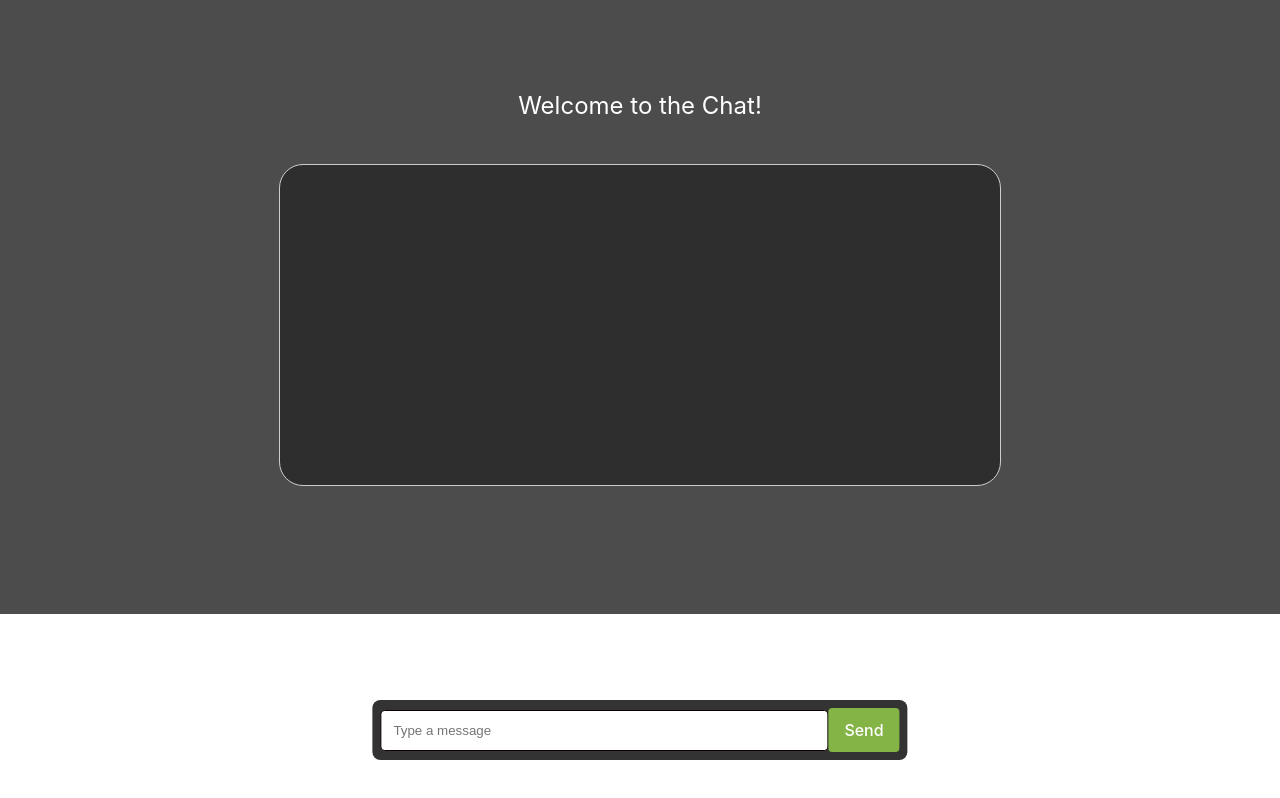
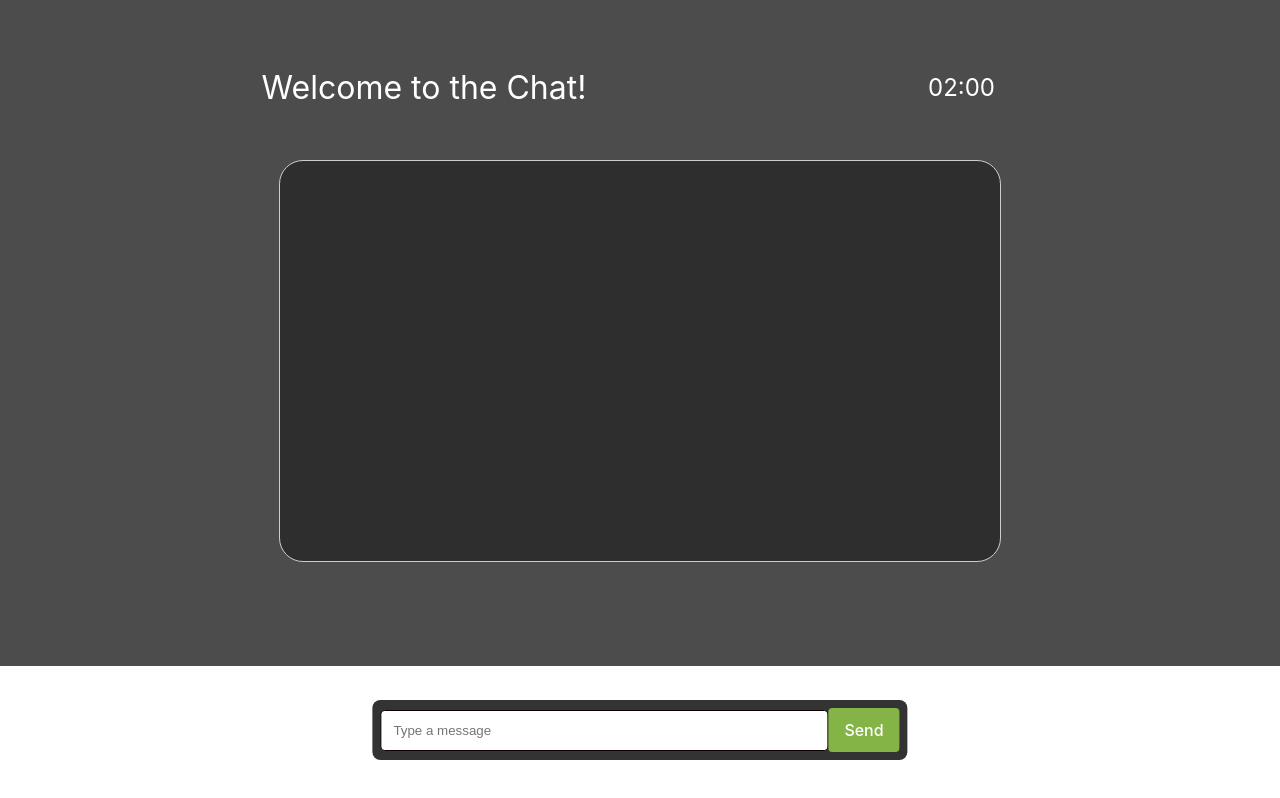
Before and after one commit to SzupanBurliga/TuringTest, a React (Vite) app in the folder turingtest-frontend/: page /MainView in a window 1280 px wide. Built offline with nearby package versions, Linux system fonts and the light colour scheme.

Commit message:
add timer

```diff
--- a/turingtest-frontend/src/App.css
+++ b/turingtest-frontend/src/App.css
@@ -21,15 +21,32 @@ body,
   color: white;
   margin-bottom: 2vh;
   background-color: rgba(0, 0, 0, 0.7);
-  padding: 11vh 2vh;
+  padding: 8vh 2vh;
   border-radius: vh;
   text-align: center;
 }
-/* Header Text Styling */
+/* container for header timer  Styling */
+.container-for-header-timer {
+  display: flex;
+  width: 75vw;
+  align-items: center;
+  justify-content: space-between;
+}
+/* header text  Styling */
 .header-text {
+  font-size: 4vh;
+  color: white;
+  width: 85%;
+  margin-bottom: 1vh;
+}
+
+.timer {
   font-size: 3vh;
   color: white;
-  margin-bottom: 2vh;
+  width: 5%;
+  text-align: right;
+  margin-bottom: 1vh;
+  margin-left: 1vw;
 }
 
 /* Chat Container Styling */
@@ -37,7 +54,7 @@ body,
   position: relative;
   display: flex;
   flex-direction: column;
-  height: 30vh;
+  height: 40vh;
   width: 50vw;
   margin: 5vh auto;
   border: 0.1vh solid #ccc;
--- a/turingtest-frontend/src/MainView.jsx
+++ b/turingtest-frontend/src/MainView.jsx
@@ -1,4 +1,4 @@
-import React, { useState } from "react";
+import React, { useState, useEffect } from "react";
 import "./App.css";
 import ChatWindow from "./ChatWindow";
 import UserInput from "./UserInput";
@@ -7,6 +7,8 @@ import SendButton from "./SendButton";
 function MainView() {
   const [message, setMessage] = useState("");
   const [chatHistory, setChatHistory] = useState([]);
+  const [timer, setTimer] = useState(120);
+  const [isTimerActive, setIsTimerActive] = useState(false);
 
   const handleInputChange = (event) => {
     setMessage(event.target.value);
@@ -14,14 +16,41 @@ function MainView() {
 
   const handleSendMessage = () => {
     if (message.trim()) {
+      if (!isTimerActive) {
+        setIsTimerActive(true);
+      }
+
       setChatHistory([...chatHistory, message]);
       setMessage("");
     }
   };
 
+  useEffect(() => {
+    let interval;
+    if (isTimerActive && timer > 0) {
+      interval = setInterval(() => {
+        setTimer((prevTime) => prevTime - 1);
+      }, 1000);
+    } else if (timer === 0) {
+      setIsTimerActive(false);
+    }
+    return () => clearInterval(interval);
+  }, [isTimerActive, timer]);
+
+  const formatTime = (time) => {
+    const minutes = Math.floor(time / 60)
+      .toString()
+      .padStart(2, "0");
+    const seconds = (time % 60).toString().padStart(2, "0");
+    return `${minutes}:${seconds}`;
+  };
+
   return (
     <div className="backgroud">
-      <div className="header-text">Welcome to the Chat!</div>
+      <div className="container-for-header-timer">
+        <div className="header-text">Welcome to the Chat!</div>
+        <div className="timer">{formatTime(timer)}</div>
+      </div>
       <div className="chat-container">
         <ChatWindow chatHistory={chatHistory} />
         <div className="input-area">
--- a/turingtest-frontend/src/SendButton.jsx
+++ b/turingtest-frontend/src/SendButton.jsx
@@ -1,9 +1,7 @@
-import React from 'react';
+import React from "react";
 
 function SendButton({ handleSendMessage }) {
-  return (
-    <button onClick={handleSendMessage}>Send</button>
-  );
+  return <button onClick={handleSendMessage}>Send</button>;
 }
 
 export default SendButton;
```
